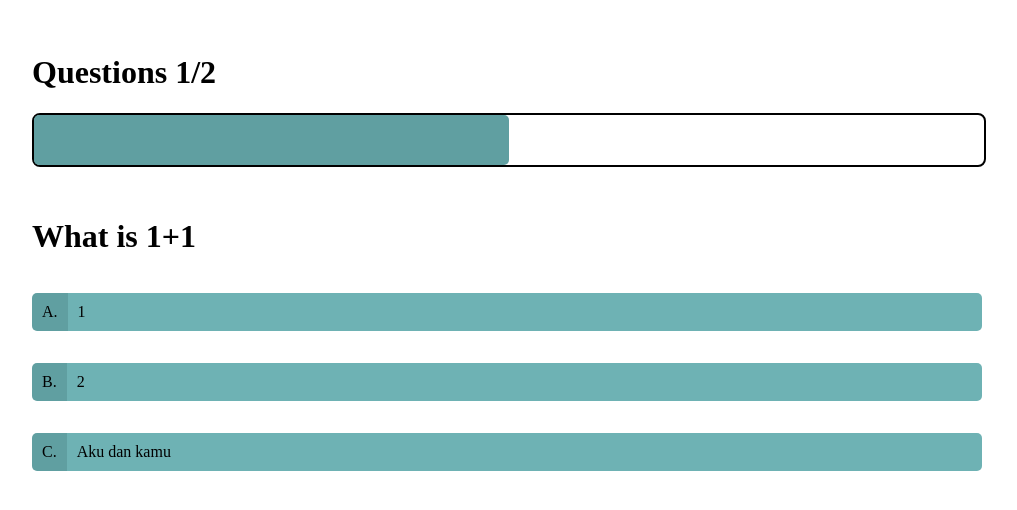
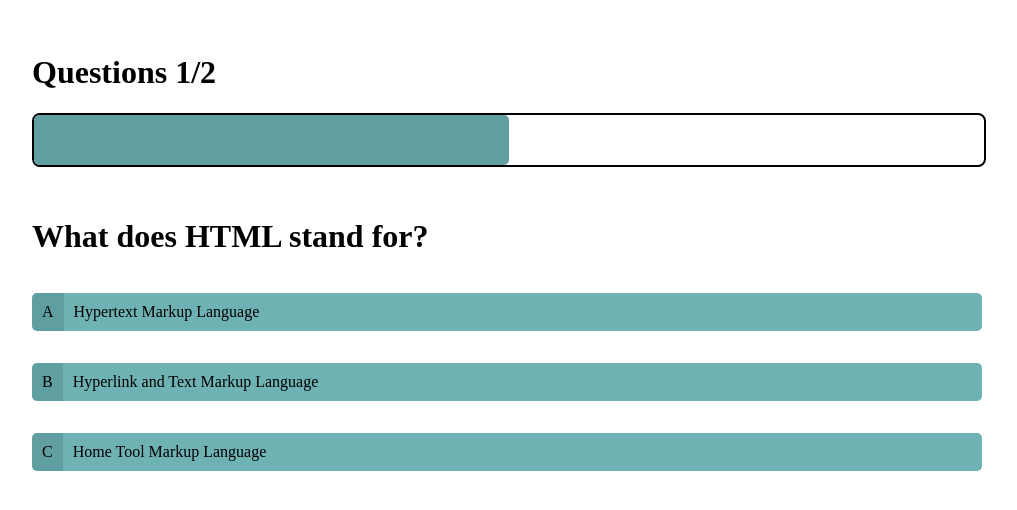
Before and after one commit to Ardhiityo/quiz-vue3, a Vue app: page /quizes/1 in a window 1280 px wide. Shown: the top 510 px of the page, without its empty margins (133-1150 px from the left). Built offline with nearby package versions, Linux system fonts and the light colour scheme.

Commit message:
Menampilkan Daftar Pertanyaan Dan Pilihan Ganda

```diff
--- a/src/components/QuizContent.vue
+++ b/src/components/QuizContent.vue
@@ -1,21 +1,15 @@
+<script setup>
+const {question} = defineProps(["question"]);
+</script>
+
 <template>
   <main>
-    <h1 class="quest">What is 1+1</h1>
+    <h1 class="quest">{{ question.text }}</h1>
 
     <div class="container-option">
-      <div class="option">
-        <p class="value-abjad">A.</p>
-        <p class="value">1</p>
-      </div>
-
-      <div class="option">
-        <p class="value-abjad">B.</p>
-        <p class="value">2</p>
-      </div>
-
-      <div class="option">
-        <p class="value-abjad">C.</p>
-        <p class="value">Aku dan kamu</p>
+      <div class="option" v-for="item in question.answers" :key="item.id">
+        <p class="value-abjad">{{ item.label }}</p>
+        <p class="value">{{ item.text }}</p>
       </div>
     </div>
   </main>
--- a/src/views/Quiz.vue
+++ b/src/views/Quiz.vue
@@ -1,9 +1,17 @@
 <script setup>
+import { ref } from "vue";
 import QuizHeader from "@/components/QuizHeader.vue";
 import QuizContent from "@/components/QuizContent.vue";
+
+import { useRoute } from "vue-router";
+import quizes from "@/data/quizes.json";
+
+const route = useRoute();
+const getQuestions = quizes.find((q) => q.id === parseInt(route.params.id));
+const index = ref(0);
 </script>
 
 <template>
   <QuizHeader />
-  <QuizContent />
+  <QuizContent :question="getQuestions.questions[index]" />
 </template>
```
